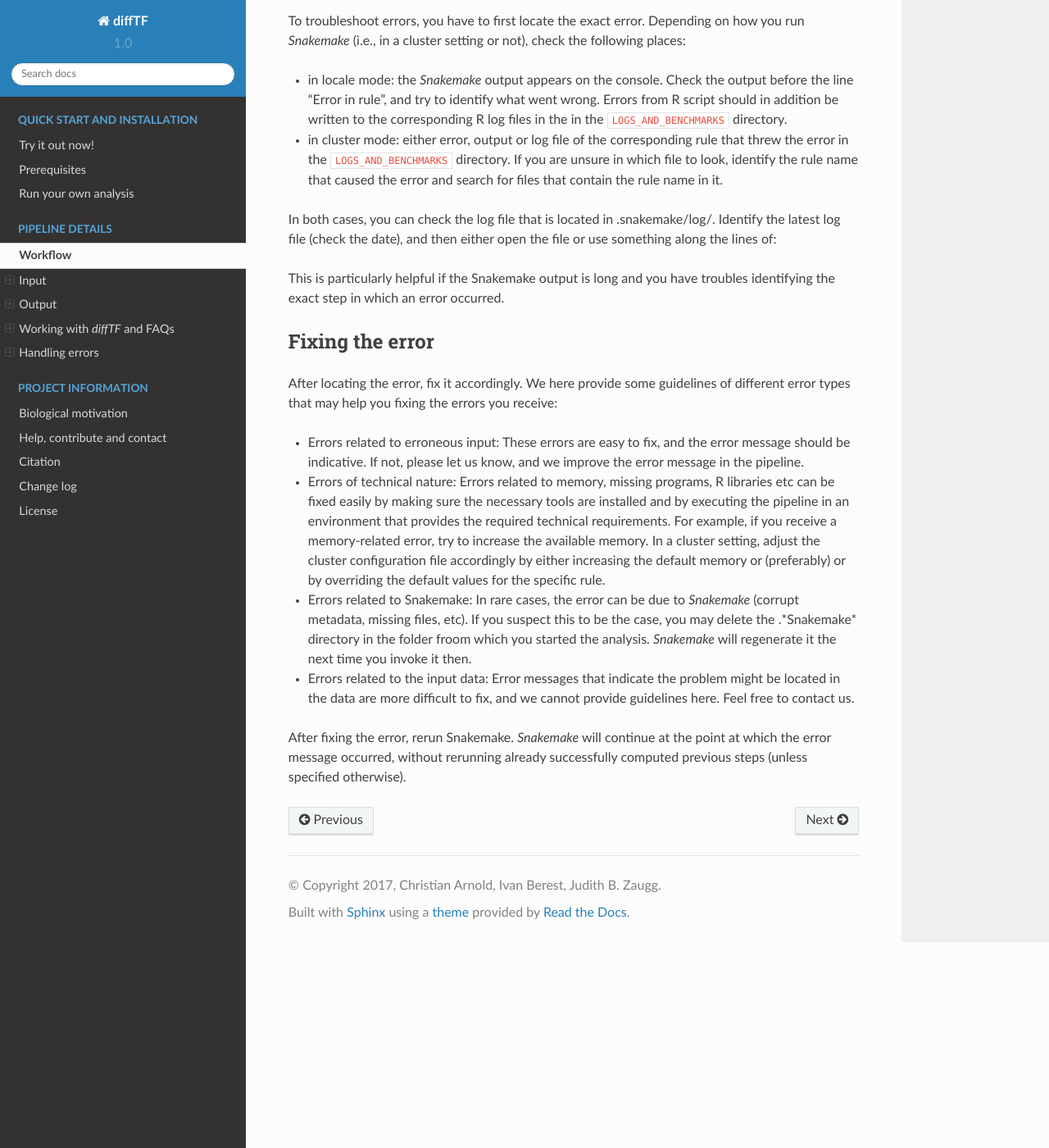
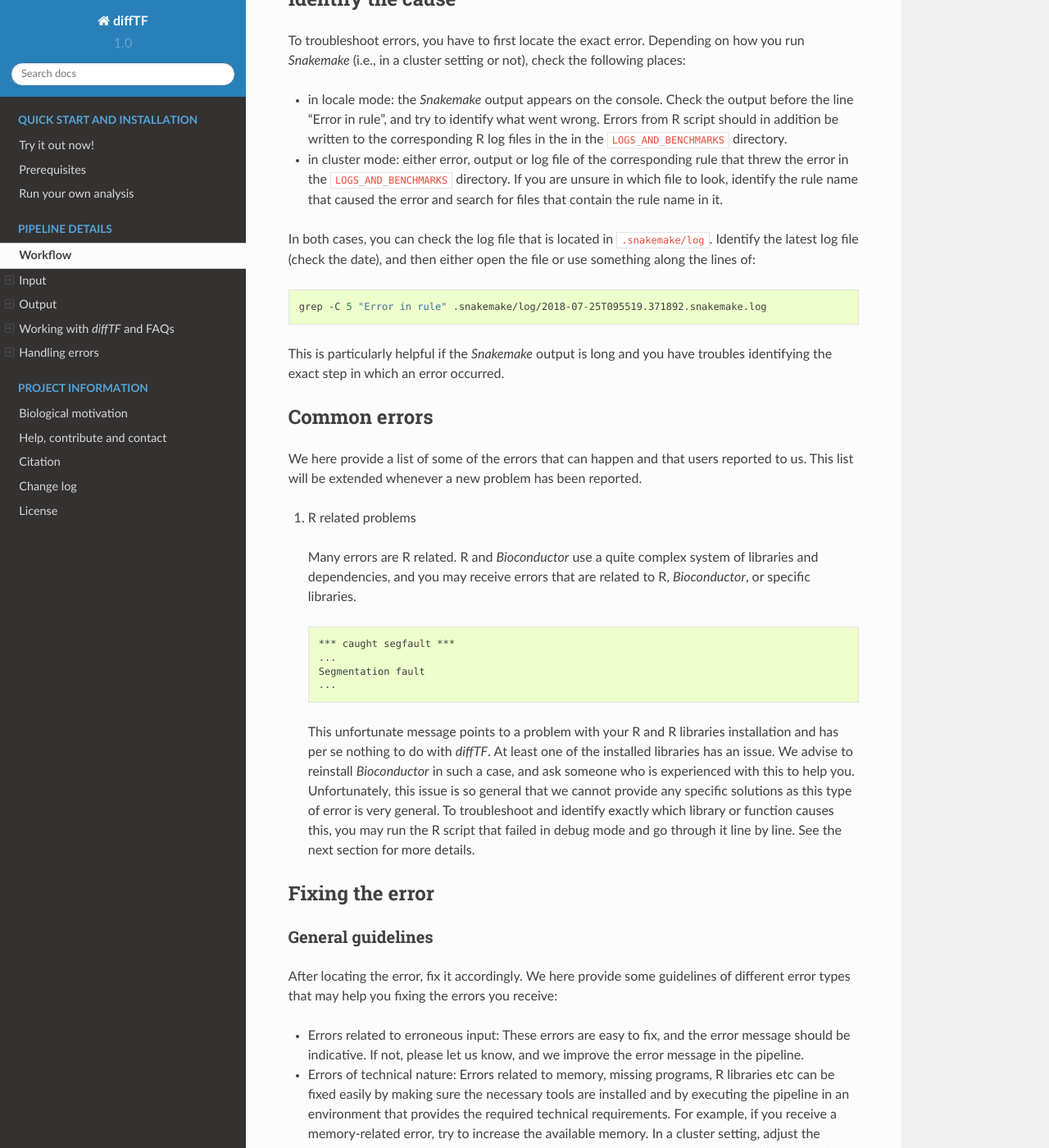
Before and after one commit to jfallmann/diffTF_Fork, a Sphinx documentation site: the page built from docs/chapter2.rst, in a window 1280 px wide and 1400 px high, scrolled down 27969 px. Shown: the whole window at 82% size. Built offline with Sphinx 7.4.7 and the Read the Docs theme 2.0.0, drawn with Linux system fonts in a browser that asks for light colours; some of the changed text lies outside the part shown.

Commit message:
Documentation updates, prepare version 1.1.1 (see Changelog)

```diff
--- a/docs/chapter2.rst
+++ b/docs/chapter2.rst
@@ -37,7 +37,7 @@
 
          Exact workflow (a so-called directed acyclic graph, or DAG) that is executed when calling *Snakemake* for an easy of example with two TFs (CEBPB and CTCF) for the two samples GMP.WT1 and MPP.WT1. Each node represents a rule name as defined in the Snakefile, and each arrow a dependency.
 
-diffTF is implemented as a *Snakemake* pipeline. For a gentle introduction about Snakemake, see Section :ref:`workingWithPipeline`. As you can see, the workflow consists of the following steps or *rules*:
+diffTF is implemented as a *Snakemake* pipeline. For a gentle introduction about *Snakemake*, see Section :ref:`workingWithPipeline`. As you can see, the workflow consists of the following steps or *rules*:
 
 - ``checkParameterValidity``: R script that checks whether the specified peak file has the correct format, whether the provided *fasta* file and the *BAM* files are compatible, and other checks
 - ``produceConsensusPeaks``:  R script that generates the consensus peaks if none are provided
@@ -129,7 +129,7 @@
   Integer > 0. Default 16. Maximum number of cores to use for rules that support multithreading.
 
 Details
-  This affects currently only rules involving *featureCounts* - that is, *intersectPeaksAndBAM* while for rule *intersectTFBSAndBAM*, the number of cores is hard-coded to 4. When running Snakemake locally, each rule will use at most this number of cores, while in a cluster setting, this value refers to the maximum number of CPUs an individual job / rule will occupy. If the node the job is executed on has fewer nodes, then the maximum number of cores on the node will be taken.
+  This affects currently only rules involving *featureCounts* - that is, *intersectPeaksAndBAM* while for rule *intersectTFBSAndBAM*, the number of cores is hard-coded to 4. When running *Snakemake* locally, each rule will use at most this number of cores, while in a cluster setting, this value refers to the maximum number of CPUs an individual job / rule will occupy. If the node the job is executed on has fewer nodes, then the maximum number of cores on the node will be taken.
 
 
 .. _parameter_dir_TFBS_sorted:
@@ -161,7 +161,7 @@
 
 
 PARAMETER ``conditionComparison``
-^^^^^^^^^^^^^^^^^^^^^^^^^^^^^^
+^^^^^^^^^^^^^^^^^^^^^^^^^^^^^^^^^^^
 
 Summary
   String. Default "". Specifies the two conditions you want to compare.
@@ -839,7 +839,7 @@
 
 - diffTF can be invoked in a highly parallelized manner, so the more CPUs are available, the better.
 - you can use the ``--cores`` option when invoking *Snakemake* to specify the number of cores that are available for the analysis. If you specify 4 cores, for example, up to 4 rules can be run in parallel (if each of them occupies only 1 core), or 1 rule can use up to 4 cores.
-- we strongly recommend running diffTF in a cluster environment due to the massive parallelization. With Snakemake, it is easy to run diffTF in a cluster setting. Simply do the following:
+- we strongly recommend running diffTF in a cluster environment due to the massive parallelization. With *Snakemake*, it is easy to run diffTF in a cluster setting. Simply do the following:
 
   - write a cluster configuration file that specifies which resources each rule needs. For guidance and user convenience, we provide different cluster configuration files for a small and large analysis. See the folder ``src/clusterConfigurationTemplates`` for examples. Note that these are rough estimates only. See the `*Snakemake* documentation <http://snakemake.readthedocs.io/en/latest/snakefiles/configuration.html#cluster-configuration>`__ for details for how to use cluster configuration files.
   - invoke *Snakemake* with one of the available cluster modes, which will depend on your cluster system. We used ``--cluster`` and tested the pipeline extensively with *LSF/BSUB* and *SLURM*. For more details, see the `*Snakemake* documentation <http://snakemake.readthedocs.io/en/latest/executable.html#cluster-execution>`__
@@ -861,7 +861,7 @@
 
 If *diffTF* should be run in a cluster environment, the changes are minimal due to the flexibility of *Snakemake*. You only need to change the following:
 
-- create a cluster configuration file in JSON format. See the files in the *clusterConfigurationTemplates* folder for examples. In a nutshell, this file specifies the computational requirements and job details for each job that is run via Snakemake.
+- create a cluster configuration file in JSON format. See the files in the *clusterConfigurationTemplates* folder for examples. In a nutshell, this file specifies the computational requirements and job details for each job that is run via *Snakemake*.
 - invoke *Snakemake* with a cluster parameter. As an example, we use the following for our *SLURM* cluster:
 
 .. code-block:: Bash
@@ -879,7 +879,7 @@
 
 1. I received an error, and the pipeline did not finish.
 
-  As explained in Section :ref:`docs-errors`, you first have to identify and fix the error. Rerunning then becomes trivially easy: just restart Snakemake, it will start off where it left off: at the step that produced that error.
+  As explained in Section :ref:`docs-errors`, you first have to identify and fix the error. Rerunning then becomes trivially easy: just restart *Snakemake*, it will start off where it left off: at the step that produced that error.
 
 2. I want to rerun a specific part of the pipeline only.
 
@@ -911,12 +911,12 @@
 - Temporary errors (often when running in a cluster setting)
 
   * might occur due to temporary problems such as bad nodes, file system issues or latencies
-  * rerunning usually fixes the problem already. Consider using the option ``--restart-times`` in Snakemake.
+  * rerunning usually fixes the problem already. Consider using the option ``--restart-times`` in *Snakemake*.
 
 - Permanent errors
 
   * indicates a real error related to the specific command that is executed
-  * rerunning does not fix the problem as they are systematic (such as a missing tool)
+  * rerunning does not fix the problem as they are systematic (such as a missing tool, a library problem in R)
 
 Identify the cause
 ==============================
@@ -927,21 +927,55 @@
 
 - in cluster mode: either error, output or log file of the corresponding rule that threw the error in the ``LOGS_AND_BENCHMARKS`` directory. If you are unsure in which file to look, identify the rule name that caused the error and search for files that contain the rule name in it.
 
-In both cases, you can check the log file that is located in .snakemake/log/. Identify the latest log file (check the date), and then either open the file or use something along the lines of:
+In both cases, you can check the log file that is located in ``.snakemake/log``. Identify the latest log file (check the date), and then either open the file or use something along the lines of:
 
 .. code-block:: Bash
+
   grep -C 5 "Error in rule" .snakemake/log/2018-07-25T095519.371892.snakemake.log
 
-This is particularly helpful if the Snakemake output is long and you have troubles identifying the exact step in which an error occurred.
+This is particularly helpful if the *Snakemake* output is long and you have troubles identifying the exact step in which an error occurred.
+
+
+Common errors
+================
+
+We here provide a list of some of the errors that can happen and that users reported to us. This list will be extended whenever a new problem has been reported.
+
+1. R related problems
+  Many errors are R related. R and *Bioconductor* use a quite complex system of libraries and dependencies, and you may receive errors that are related to R, *Bioconductor*, or specific libraries.
+
+  .. code-block:: Bash
+
+    *** caught segfault ***
+    ...
+    Segmentation fault
+    ...
+
+  This unfortunate message points to a problem with your R and R libraries installation and has per se nothing to do with *diffTF*. At least one of the installed libraries has an issue. We advise to reinstall *Bioconductor* in such a case, and ask someone who is experienced with this to help you. Unfortunately, this issue is so general that we cannot provide any specific solutions as this type of error is very general. To troubleshoot and identify exactly which library or function causes this, you may run the R script that failed in debug mode and go through it line by line. See the next section for more details.
+
 
 Fixing the error
 ==============================
 
+General guidelines
+--------------------
 After locating the error, fix it accordingly. We here provide some guidelines of different error types that may help you fixing the errors you receive:
 
 - Errors related to erroneous input: These errors are easy to fix, and the error message should be indicative. If not, please let us know, and we improve the error message in the pipeline.
 - Errors of technical nature: Errors related to memory, missing programs, R libraries etc can be fixed easily by making sure the necessary tools are installed and by executing the pipeline in an environment that provides the required technical requirements. For example, if you receive a memory-related error, try to increase the available memory. In a cluster setting, adjust the cluster configuration file accordingly by either increasing the default memory or (preferably) or by overriding the default values for the specific rule.
-- Errors related to Snakemake: In rare cases, the error can be due to *Snakemake* (corrupt metadata, missing files, etc). If you suspect this to be the case, you may delete the .*Snakemake* directory in the folder froom which you started the analysis. *Snakemake* will regenerate it the next time you invoke it then.
+- Errors related to *Snakemake*: In rare cases, the error can be due to *Snakemake* (corrupt metadata, missing files, etc). If you suspect this to be the case, you may delete the hidden ``.snakemake`` directory in the folder from which you started the analysis. *Snakemake* will regenerate it the next time you invoke it then.
 - Errors related to the input data: Error messages that indicate the problem might be located in the data are more difficult to fix, and we cannot provide guidelines here. Feel free to contact us.
 
-After fixing the error, rerun Snakemake. *Snakemake* will continue at the point at which the error message occurred, without rerunning already successfully computed previous steps (unless specified otherwise).
+Debugging R scripts to identify the cause of an error
+--------------------------------------------------------------------
+If an R script fails with a technical error such as ``caught segfault`` (a segmentation fault), you may want to identify the library or function call that causes the message in order to figure out which library to reinstall. To do so, open the R script that fails in *RStudio*, and execute the script line by line until you identify the line that causes the issue. Importantly, read the instructions in the section at the beginning of the script that is called ``SAVE SNAKEMAKE S4 OBJECT THAT IS PASSED ALONG FOR DEBUGGING PURPOSES``. Briefly, you simply have to make the *snakemake* object available in your R workspace, which contains all necessary information to execute the R script properly. Normally, *Snakemake* automatically loads that when executing a script. To do so, simply execute the line that is pasted there in R, it is something like this:
+
+.. code-block:: R
+
+  snakemake = readRDS("{outputFolder}/LOGS_AND_BENCHMARKS/0.checkParameters.R.rds")
+
+Replace ``{outputFolder}`` by the folder you used for the analysis, and adjust the ``0.checkParameters`` part also accordingly. Essentially, you just have to provide the path to the corresponding file that is located in the ``LOGS_AND_BENCHMARKS`` subdirectly within the specified output directory.
+
+Rerunning *Snakemake*
+----------------------
+After fixing the error, rerun *Snakemake*. *Snakemake* will continue at the point at which the error message occurred, without rerunning already successfully computed previous steps (unless specified otherwise).
--- a/docs/projectInfo.rst
+++ b/docs/projectInfo.rst
@@ -31,6 +31,11 @@
 Change log
 ============================
 
+Version 1.1.1 (2018-08-01, coming soon)
+    - Documentation updates (referenced the bioRxiv paper, extended the section about errors)
+    - updated the information on how to load the snakemake object into the R workspace in the corresponding R scripts
+    - fixed a small bug that made the Volcano plot and the circular one appear to have switched sides.
+
 Version 1.1 (2018-07-27)
     - added a new parameter *dir_TFBS_sorted* in the config file to specify that the TFBS input files are already sorted, which saves some computation time by not resorting them
     - updated the TFBS files that are available via download (some files were not presorted correctly)
```
Also changed, not shown: 14 other files.
